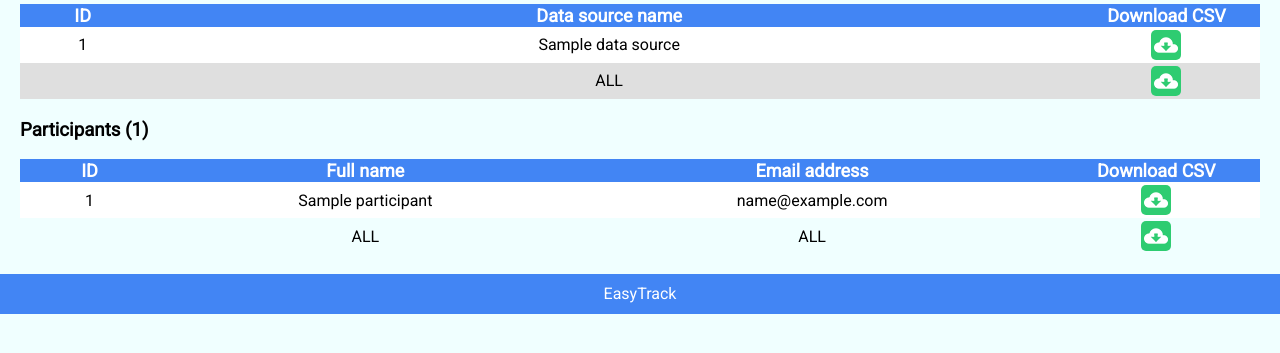
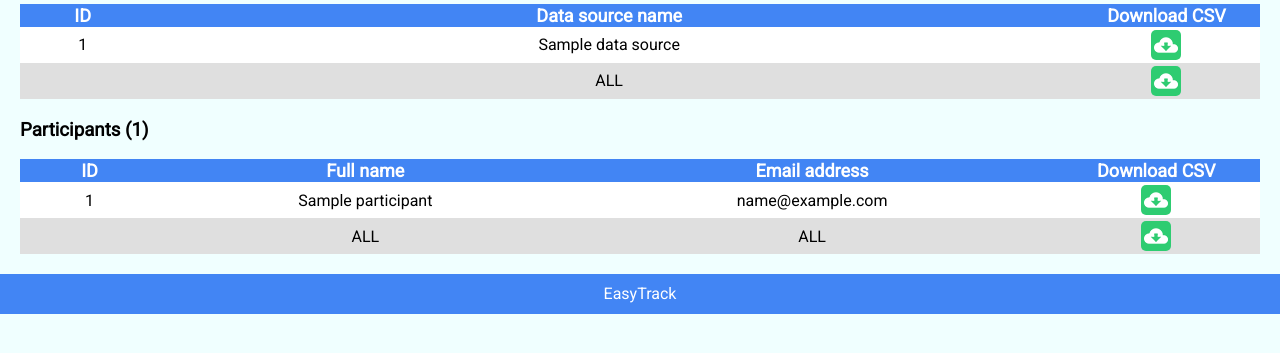
Before and after one commit to Qobiljon/ET_Dashboard, a Django app: template templates/page_dataset_configs.html in a window 1280 px wide. Shown: the part 197-550 px from the top of the page. Run offline with Django 3.2, Linux system fonts and the light colour scheme; the template is opened without the code that fills it: most values are stand-ins (such as "Sample title", 1, 10 or a date in 2020).

Commit message:
slight html change

```diff
--- a/templates/page_dataset_configs.html
+++ b/templates/page_dataset_configs.html
@@ -55,7 +55,7 @@
             </tr>
         {% endfor %}
         {% if participants|length > 0 %}
-            <tr>
+            <tr class="table-content">
                 <td class="id_column"></td>
                 <td class="user_name_column">ALL</td>
                 <td class="user_email_column">ALL</td>
```
